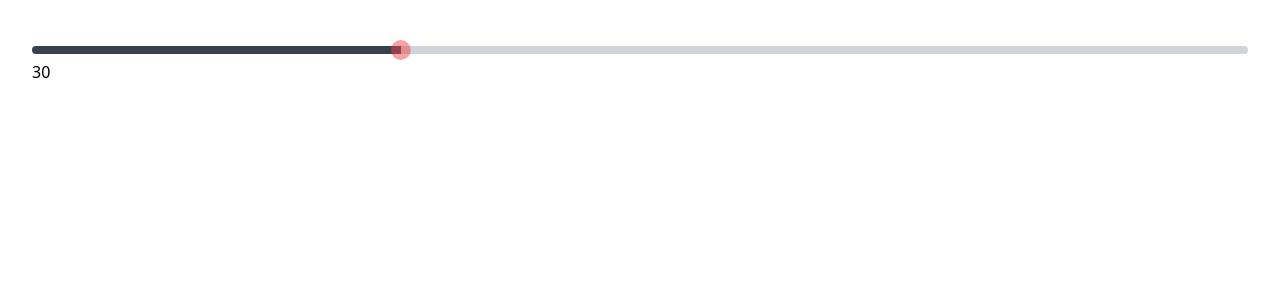
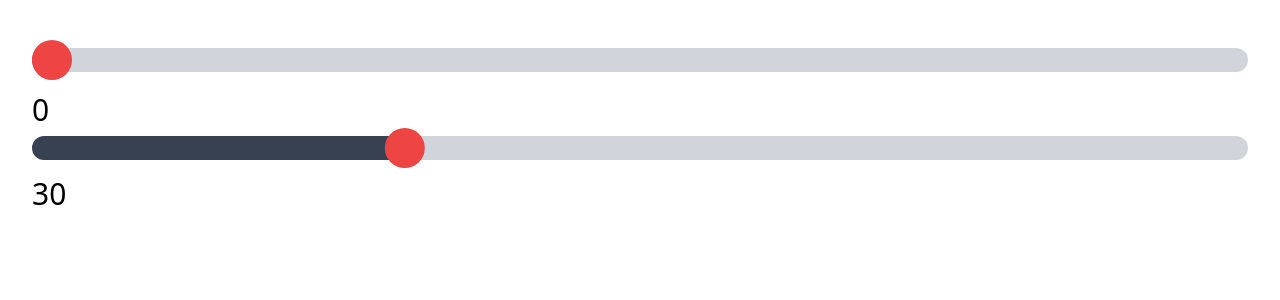
Before and after one commit to samselikoff/framer-motion-animated-slider, a React (Create React App) app: page / in a window 1280 px wide. Shown: the top 300 px of the page. Built offline with nearby package versions, Linux system fonts and the light colour scheme.

Commit message:
working with overflow

```diff
--- a/src/App.js
+++ b/src/App.js
@@ -19,10 +19,10 @@ export default function App() {
   return (
     <div>
       <div className="px-8 mt-10">
-        {/* <Slider min={0} max={10} value={one} onChange={setOne} />
-        <p>{Math.floor(one)}</p> */}
+        <Slider min={0} max={10} value={one} onChange={setOne} />
+        <p className="mt-3 text-3xl">{Math.floor(one)}</p>
         <Slider min={0} max={100} value={two} onChange={setTwo} />
-        <p>{Math.floor(two)}</p>
+        <p className="mt-2 text-3xl">{Math.floor(two)}</p>
       </div>
     </div>
   );
@@ -33,8 +33,9 @@ function Slider({ min, max, value, onChange }) {
   let progressBarRef = useRef();
   let constraintsRef = useRef();
   let dragControls = useDragControls();
-  let handleSize = 20;
+  let handleSize = 40;
   let handleOverflow = 0;
+
   let handleX = useMotionValue(0);
   let progressWidth = useTransform(handleX, (v) => v + handleSize / 2);
   let background = useMotionTemplate`linear-gradient(90deg, #374151 ${progressWidth}px, #d1d5db 0)`;
@@ -65,18 +66,8 @@ function Slider({ min, max, value, onChange }) {
     >
       <motion.div
         data-test="slider-background"
-        className="absolute inset-x-0 h-2 rounded-full"
+        className="absolute inset-x-0 h-6 rounded-full"
         style={{ background }}
-        // style={{
-        //   background: `linear-gradient(90deg, #374151 calc(${
-        //     (value / (max - min)) * 100
-        //   }% + 5px), #d1d5db 0)`,
-        // }}
-        // style={{
-        //   background: `linear-gradient(90deg, #374151 calc(${
-        //     (value / (max - min)) * 100
-        //   }% + 5px), #d1d5db 0)`,
-        // }}
       />
 
       <div
@@ -104,7 +95,7 @@ function Slider({ min, max, value, onChange }) {
           dragMomentum={false}
           onDrag={handleDrag}
           transition={{ type: "tween", duration: 0.15 }}
-          className="relative z-10 bg-red-500 rounded-full opacity-50 cursor-grab active:cursor-grabbing"
+          className="relative z-10 bg-red-500 rounded-full cursor-grab active:cursor-grabbing"
           style={{
             x: handleX,
             width: handleSize,
@@ -131,6 +122,7 @@ function Slider({ min, max, value, onChange }) {
 function clamp(number, min, max) {
   return Math.max(min, Math.min(number, max));
 }
+
 function useInterval(callback, delay) {
   const intervalRef = useRef(null);
   const savedCallback = useRef(callback);
```
